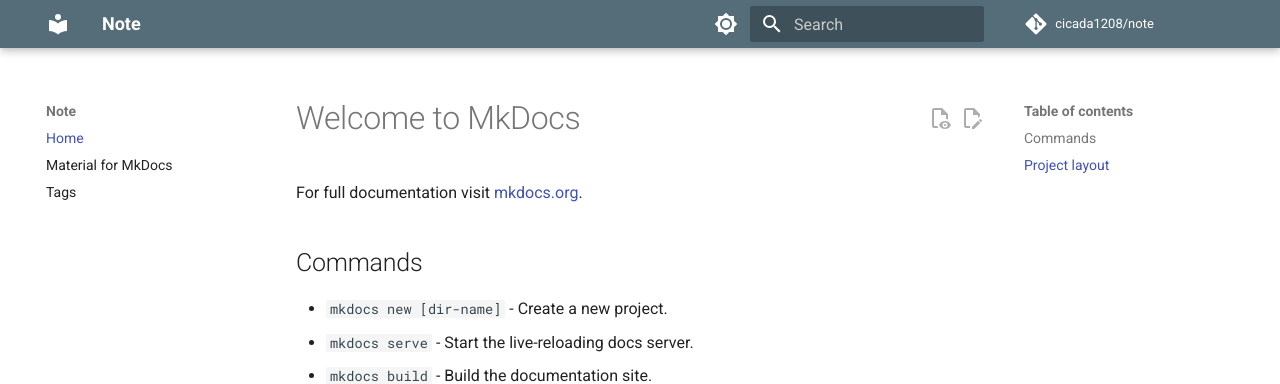
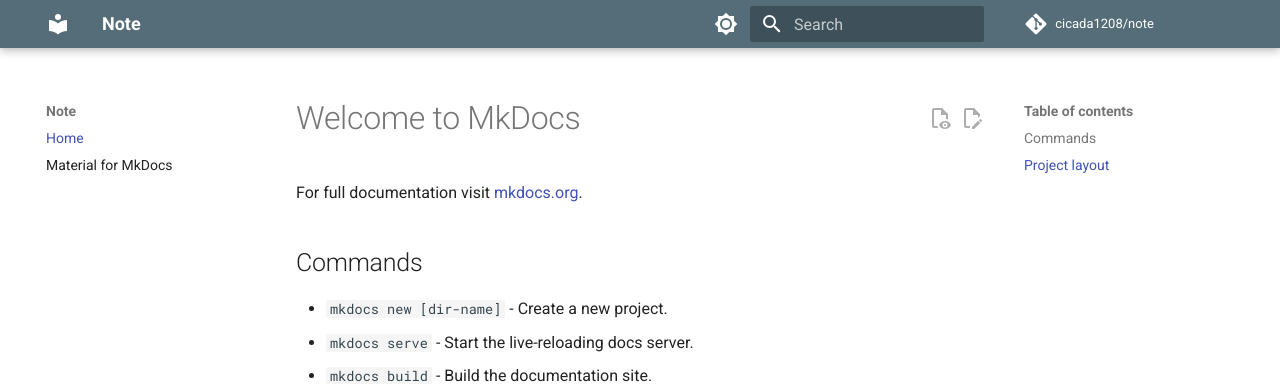
Before and after one commit to cicada1208/note, an MkDocs documentation site: the page built from docs/index.md, in a window 1280 px wide. Shown: the top 384 px of the page. Built offline with MkDocs 1.6.1 and Material for MkDocs 9.7.7, drawn with Linux system fonts in a browser that asks for light colours; comment, search, counter and statistics services are not loaded.

Commit message:
staticrypt: test 19

```diff
--- a/mkdocs.yml
+++ b/mkdocs.yml
@@ -8,7 +8,7 @@
 nav:
   - Home: index.md
   - Material for MkDocs: mkdocs-material.md
-  - Tags: tags.md
+  # - Tags: tags.md
 extra:
   social:
     - icon: fontawesome/brands/github
@@ -36,8 +36,8 @@
     - content.action.view
     - content.tabs.link
     - navigation.footer
-    # - navigation.instant
-    # - navigation.instant.progress
+    - navigation.instant
+    - navigation.instant.progress
     - navigation.indexes
     - navigation.top
     - search.suggest
```
